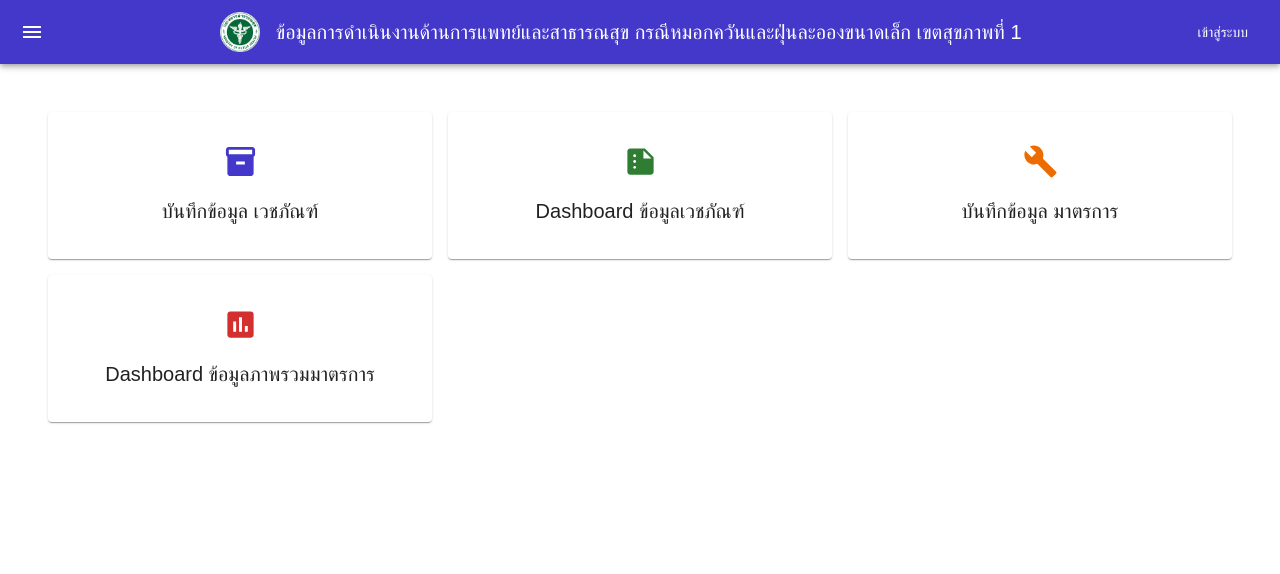
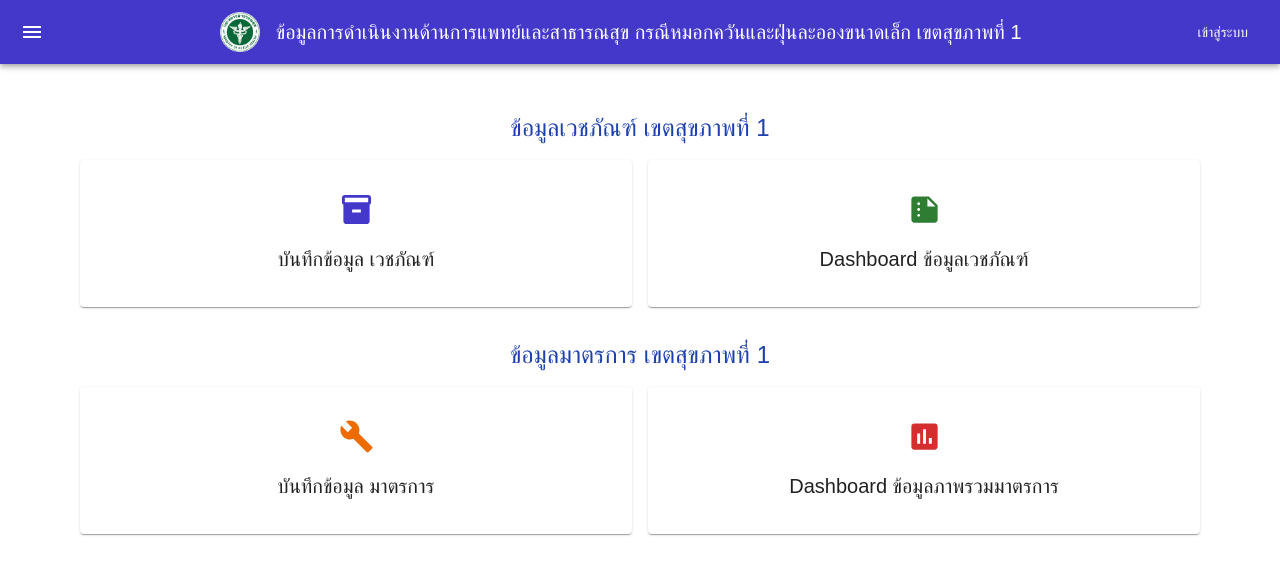
Before and after one commit to kamolsomkrai/smog-epinorth, a Next.js app: page / in a window 1280 px wide. Shown: the top 574 px of the page. Built offline with nearby package versions, Linux system fonts and the light colour scheme; no server answers.

Commit message:
adjust style home page

```diff
--- a/app/components/CardMenu.tsx
+++ b/app/components/CardMenu.tsx
@@ -11,12 +11,6 @@ import {
   Grid,
   Box
 } from "@mui/material";
-import {
-  Inventory2 as InventoryIcon,
-  Summarize as SummaryIcon,
-  Build as BuildIcon,
-  Assessment as AssessmentIcon
-} from "@mui/icons-material";
 
 interface MenuItem {
   href: string;
@@ -24,41 +18,28 @@ interface MenuItem {
   icon: React.ReactElement;
 }
 
-const menuItems: MenuItem[] = [
-  {
-    href: "/supplies",
-    title: "บันทึกข้อมูล เวชภัณฑ์",
-    icon: <InventoryIcon fontSize="large" color="secondary" />
-  },
-  {
-    href: "/summary",
-    title: "Dashboard ข้อมูลเวชภัณฑ์",
-    icon: <SummaryIcon fontSize="large" color="success" />
-  },
-  {
-    href: "/activity_smog",
-    title: "บันทึกข้อมูล มาตรการ",
-    icon: <BuildIcon fontSize="large" color="warning" />
-  },
-  {
-    href: "/summaryreportsmog",
-    title: "Dashboard \
-    ข้อมูลภาพรวมมาตรการ",
-    icon: <AssessmentIcon fontSize="large" color="error" />
-  }
-];
+interface CardMenuProps {
+  menuItems: MenuItem[];
+}
 
-const CardMenu: React.FC = () => {
+const CardMenu: React.FC<CardMenuProps> = ({ menuItems }) => {
   return (
     <Box sx={{ flexGrow: 1, p: 2 }}>
       <Grid container spacing={2}>
         {menuItems.map((item) => (
-          <Grid item xs={12} sm={6} md={4} key={item.href}>
+          <Grid item xs={12} sm={6} md={6} key={item.href}>
             <Card>
               <CardActionArea component={Link} href={item.href}>
-                <CardContent sx={{ display: 'flex', alignItems: 'center', flexDirection: 'column', p: 4 }}>
+                <CardContent
+                  sx={{
+                    display: 'flex',
+                    alignItems: 'center',
+                    flexDirection: 'column',
+                    p: 4
+                  }}
+                >
                   {item.icon}
-                  <Typography variant="h6" component="div" sx={{ mt: 2 }}>
+                  <Typography variant="h6" component="div" sx={{ mt: 2, textAlign: 'center' }}>
                     {item.title}
                   </Typography>
                 </CardContent>
--- a/app/page.tsx
+++ b/app/page.tsx
@@ -1,8 +1,57 @@
-// import HomePage from "./components/(homepage)/HomePage";
+// app/page.tsx
+import { Box, Container, Typography } from "@mui/material";
 import CardMenu from "./components/CardMenu";
+import {
+  Inventory2 as InventoryIcon,
+  Summarize as SummaryIcon,
+  Build as BuildIcon,
+  Assessment as AssessmentIcon
+} from "@mui/icons-material";
+
+
+const menuItems1 = [
+  {
+    href: "/supplies",
+    title: "บันทึกข้อมูล เวชภัณฑ์",
+    icon: <InventoryIcon fontSize="large" color="secondary" />
+  },
+  {
+    href: "/summary",
+    title: "Dashboard ข้อมูลเวชภัณฑ์",
+    icon: <SummaryIcon fontSize="large" color="success" />
+  }
+];
+
+const menuItems2 = [
+  {
+    href: "/activity_smog",
+    title: "บันทึกข้อมูล มาตรการ",
+    icon: <BuildIcon fontSize="large" color="warning" />
+  },
+  {
+    href: "/summaryreportsmog",
+    title: "Dashboard ข้อมูลภาพรวมมาตรการ",
+    icon: <AssessmentIcon fontSize="large" color="error" />
+  }
+];
 
 export default function Home() {
   return (
-    <><CardMenu /></>
+    <Container>
+      <div>
+        <Typography variant="h5" component="div" sx={{ mt: 2, textAlign: 'center' }}>
+          <span className="text-blue-800">ข้อมูลเวชภัณฑ์ เขตสุขภาพที่ 1</span>
+        </Typography>
+        <Box><CardMenu menuItems={menuItems1} /></Box>
+
+      </div>
+      <div>
+        <Typography variant="h5" component="div" sx={{ mt: 2, textAlign: 'center' }}>
+          <span className="text-blue-800">ข้อมูลมาตรการ เขตสุขภาพที่ 1</span>
+        </Typography>
+        <Box><CardMenu menuItems={menuItems2} /></Box>
+
+      </div>
+    </Container>
   );
 }
```
